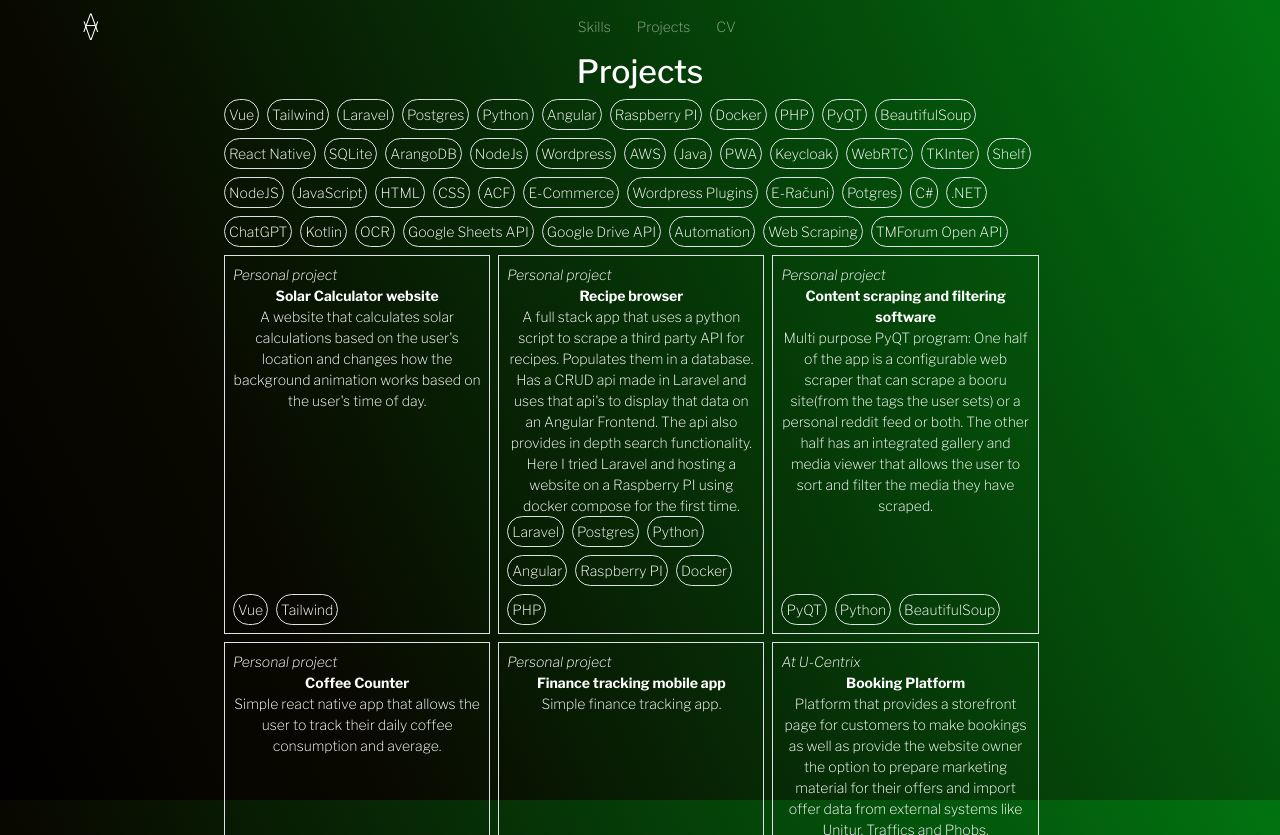
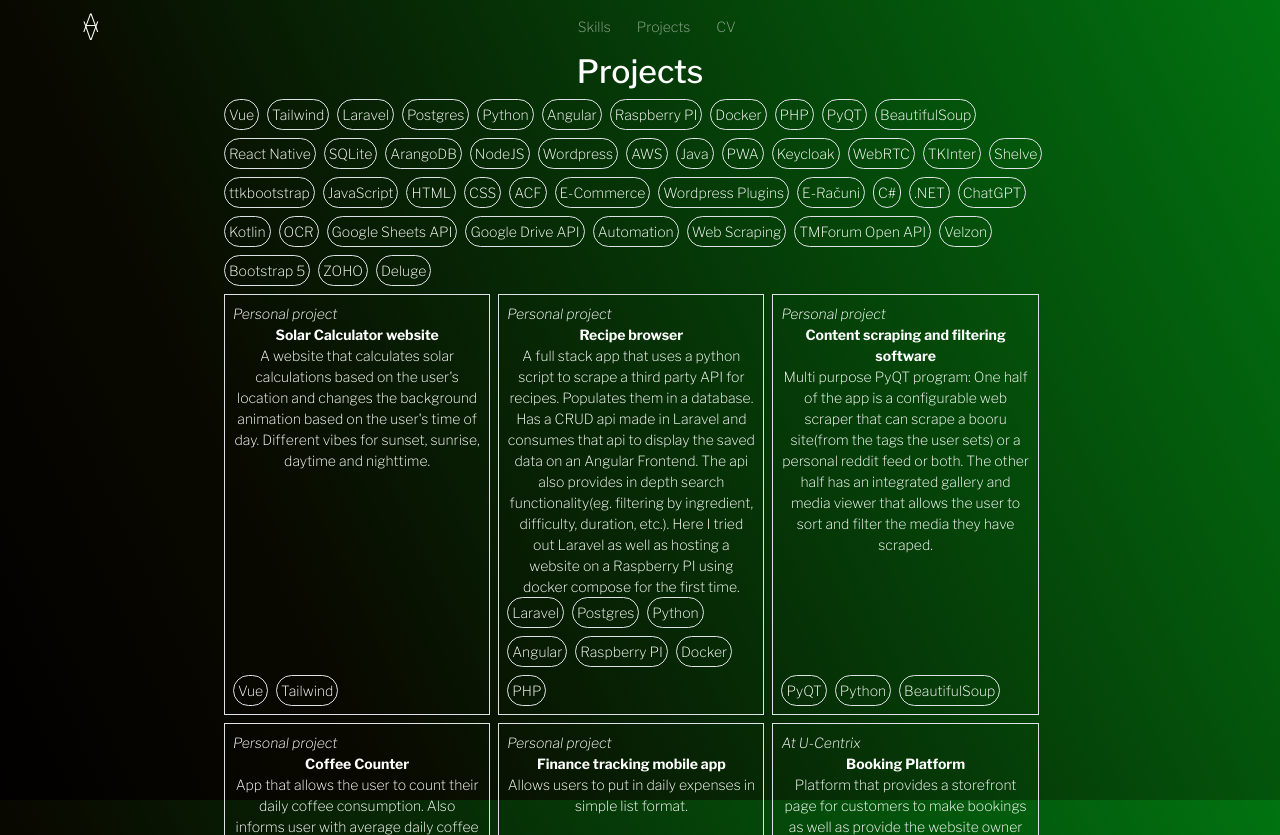
Before and after one commit to AlenVeselic/Angular-Portfolio, an Angular app: page /projects in a window 1280 px wide. Built offline with nearby package versions, Linux system fonts and the light colour scheme.

Commit message:
Proofread projects again and update them

```diff
--- a/src/app/projects/projects.component.ts
+++ b/src/app/projects/projects.component.ts
@@ -25,13 +25,13 @@ export class ProjectsComponent {
     {
       title: 'Solar Calculator website',
       summary:
-        "A website that calculates solar calculations based on the user's location and changes how the background animation works based on the user's time of day.",
+        "A website that calculates solar calculations based on the user's location and changes the background animation based on the user's time of day. Different vibes for sunset, sunrise, daytime and nighttime.",
       tags: ['Vue', 'Tailwind'],
       personal: true,
     },
     {
       title: 'Recipe browser',
-      summary: `A full stack app that uses a python script to scrape a third party API for recipes. Populates them in a database. Has a CRUD api made in Laravel and uses that api\'s to display that data on an Angular Frontend. The api also provides in depth search functionality. Here I tried Laravel and hosting a website on a Raspberry PI using docker compose for the first time.`,
+      summary: `A full stack app that uses a python script to scrape a third party API for recipes. Populates them in a database. Has a CRUD api made in Laravel and consumes that api to display the saved data on an Angular Frontend. The api also provides in depth search functionality(eg. filtering by ingredient, difficulty, duration, etc.). Here I tried out Laravel as well as hosting a website on a Raspberry PI using docker compose for the first time.`,
       tags: [
         'Laravel',
         'Postgres',
@@ -52,13 +52,13 @@ export class ProjectsComponent {
     {
       title: 'Coffee Counter',
       summary:
-        'Simple react native app that allows the user to track their daily coffee consumption and average.',
+        'App that allows the user to count their daily coffee consumption. Also informs user with average daily coffee intake.',
       tags: ['React Native', 'SQLite'],
       personal: true,
     },
     {
       title: 'Finance tracking mobile app',
-      summary: 'Simple finance tracking app.',
+      summary: 'Allows users to put in daily expenses in simple list format.',
       tags: ['React Native', 'SQLite'],
       personal: true,
     },
@@ -68,7 +68,7 @@ export class ProjectsComponent {
         'Platform that provides a storefront page for customers to make bookings as well as provide the website owner the option to prepare marketing material for their offers and import offer data from external systems like Unitur, Traffics and Phobs.',
       tags: [
         'ArangoDB',
-        'NodeJs',
+        'NodeJS',
         'Angular',
         'Wordpress',
         'AWS',
@@ -82,8 +82,8 @@ export class ProjectsComponent {
       title:
         'Remote video call damage assessment platform for insurance companies',
       summary:
-        "A platform that allows agents from insurance companies to manage reports, accept video calls from customers and assess damages remotely. The platform also provides a way to generate reports and send them to an agent's email, download it or export to a third party system.",
-      tags: ['NodeJs', 'Angular', 'AWS', 'PWA', 'Keycloak', 'WebRTC'],
+        "A platform that allows agents from insurance companies to manage reports, accept video calls from customers and assess damages remotely/on the field. The platform also provides a way to generate reports and send them to an agent's email, download it or export to a third party system like ZOHO.",
+      tags: ['NodeJS', 'Angular', 'AWS', 'PWA', 'Keycloak', 'WebRTC'],
       personal: false,
       company: 'U-Centrix',
     },
@@ -91,13 +91,13 @@ export class ProjectsComponent {
       title: 'Meal plan generator',
       summary:
         "An app that generates meal plans based on the user's favorite foods and daily time constraints.",
-      tags: ['Python', 'TKInter', 'Shelf'],
+      tags: ['Python', 'TKInter', 'Shelve', "ttkbootstrap"],
       personal: true,
     },
     {
       title: 'Moje Delo NodeJS Web Scraper',
       summary:
-        'Practice NodeJS API that scrapes the Moje Delo website for job listings and returns them in a JSON format. The API uses a Python script that scrapes the website and returns the data to the NodeJS API.',
+        'Practice NodeJS API that scrapes the Moje Delo website for job listings and returns them in a JSON format. The API uses a Python script that scrapes the website and returns the data to the NodeJS API, which then generates a simplifed display of listings for the user.',
       tags: ['Python', 'BeautifulSoup', 'NodeJS'],
       personal: true,
     },
@@ -119,8 +119,8 @@ export class ProjectsComponent {
     {
       title: 'Logistics Company Cargo delivery management system',
       summary:
-        'A system that allows managers to track the delivery of cargo, assign drivers to deliveries and track the progress of the delivery. This app also included a mobile app that allowed the drivers to see their assigned deliveries and update the status of the delivery.',
-      tags: ['NodeJs', 'Angular', 'Potgres', 'Keycloak'],
+        'A system that allows supervisors to manage the delivery of cargo, assign drivers to delivery routes and track the progress of delivery routes. This app also included a mobile app that allowed the drivers to see their assigned points for pick up and delivery and update the status of their current route.',
+      tags: ['NodeJS', 'Angular', 'Postgres', 'Keycloak'],
       personal: false,
       company: 'U-Centrix',
     },
@@ -137,7 +137,7 @@ export class ProjectsComponent {
         'Mobile app for video game players to match up, chat and bet who will win',
       summary:
         'An app that allowed users to match up with other players, chat with them and bet on who will win the match. The app also provided making friends, chatting outside of matches and a way to check player stats. There was also an Angular website tied to it that allowed users to see their stats and matches. The users would submit their match results through the mobile app and the results would be judged using OCR.',
-      tags: ['NodeJs', 'Angular', 'Kotlin', 'OCR'],
+      tags: ['NodeJS', 'Angular', 'Kotlin', 'OCR'],
       personal: false,
       company: 'U-Centrix',
     },
@@ -145,7 +145,7 @@ export class ProjectsComponent {
       title:
         'Python script that generates a Google Sheet along with spreadsheets',
       summary:
-        'A script that generates a Google Sheet from a programmed template. This was more of a practice project to further cement the knowledge about Google\'s Google Drive and Google Sheets APIs learned from the "Automate the basic stuff" Book.',
+        'A script that generates a Google Sheet from a programmed template. This was more of a practice project to further cement my knowledge of Google\'s Google Drive and Google Sheets APIs learned from the book "Automate the basic stuff with Python".',
       tags: ['Python', 'Google Sheets API', 'Google Drive API'],
       personal: true,
     },
@@ -159,14 +159,14 @@ export class ProjectsComponent {
     {
       title: '.NET Application with Keycloak authentication',
       summary:
-        'A .NET application that uses Keycloak for authentication. The application was as a demonstration of what Keycloak is and how to use Keycloak with .NET applications.',
+        'A .NET application that uses Keycloak for authentication. The application was implemented as a demonstration of what Keycloak is and how to use it with .NET applications.',
       tags: ['.NET', 'Keycloak'],
       personal: true,
     },
     {
       title: 'Stock Management API',
       summary:
-        "An API that works as a wrapper for another system's API. The API provides a way to get stock data from the other system and update the stock data in the other system. Implemented using the TMForum Open API standard.",
+        "An API that works as a wrapper for another system's API. The API provides a way to get and edit stock data from the other system. Implemented using the TMForum Open API standard.",
       tags: ['C#', '.NET', 'TMForum Open API'],
       personal: false,
       company: 'U-Centrix',
@@ -174,7 +174,7 @@ export class ProjectsComponent {
     {
       title: 'Resource Pool Management API',
       summary:
-        "An API that works as a wrapper for another system's API. The API provides a way to get resource data from the other system and update the resource data in the other system. Implemented using the TMForum Open API standard.",
+        "An API that works as a wrapper for another system's API. The API provides a way to get and edit resource pool data for the other system. Implemented using the TMForum Open API standard.",
       tags: ['C#', '.NET', 'TMForum Open API'],
       personal: false,
       company: 'U-Centrix',
@@ -182,15 +182,36 @@ export class ProjectsComponent {
     {
       title: "NuGet package that allows a C# API to OAuth with Keycloak's API",
       summary:
-        "The package provides a way to configure a .NET API to authenticate using an instance of Keycloak. Main purpose of the package was to be able to unmap the roles from Keycloak's JWT and get them from the Userinfo endpoint then map them onto C#'s identity object to use them in the application in case tokens are too big.",
+        "The package provides a way to configure a .NET API to authenticate using an instance of Keycloak. Main purpose of the package was to be able to unmap the roles from Keycloak's JWT and get them from the Userinfo endpoint then map them onto C#'s identity object to use them in the application in case tokens wouldn't be able to support all the role data.",
       tags: ['C#', '.NET', 'Keycloak'],
       personal: false,
       company: 'U-Centrix',
     },
+    {
+      title: "Retailer store location assignment and check in CRM Upgrade",
+      summary:
+        "CRM solution that allows managers to assign/reassign retail workers to locations that they can operate from. Retail workers are then prmopted with their assigned locations upon logging into the system and can chose where they are currently working from. This system also allows managers to set promotional bussiness logic for their locations.",
+      tags: ['C#', '.NET', 'Angular', "Velzon", "Bootstrap 5" ],
+      personal: false,
+      company: 'U-Centrix',
+    },
+    {
+      title: "Dashboard navigation management CRM upgrade - API",
+      summary:
+        "Administrator facing - a dynamic system for creation and altering dashborad navigation on the main CRM, essentially enabling the ability to link embedded applications to it with new routes and  setting authorisation rights for said routes. Regular user facing - dynamic menu system, that based on the user's permissions generates a navigation strictly for them.",
+      tags: ['C#', '.NET'],
+      personal: false,
+      company: 'U-Centrix',
+    },
+    {
+      title: "DORA Report system and export",
+      summary:
+        "Application that provides a more clear view of the necessary data needed for a DORA Report. This included the implementation of validation the input data as well as collecting it all in an export function and exporting it in the standard zip format.",
+      tags: ['ZOHO', 'Deluge'],
+      personal: false,
+      company: 'U-Centrix',
+    },
   ];
-
-  // Add clerk location project
-  // Add subproject navigation assembling project
 
   filteredProjects = this.projectArray;
 
```
